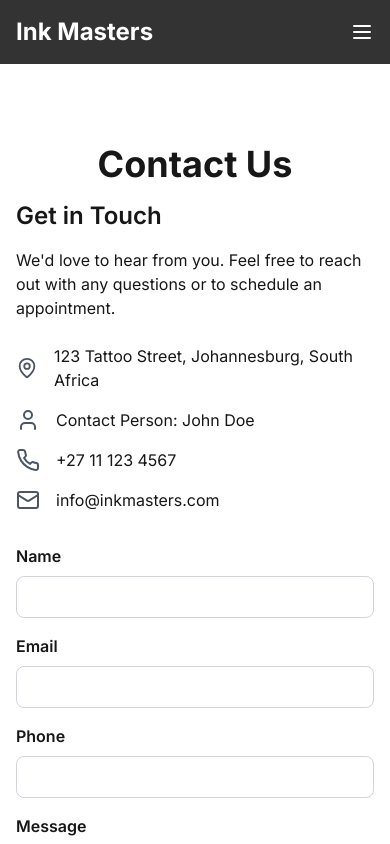
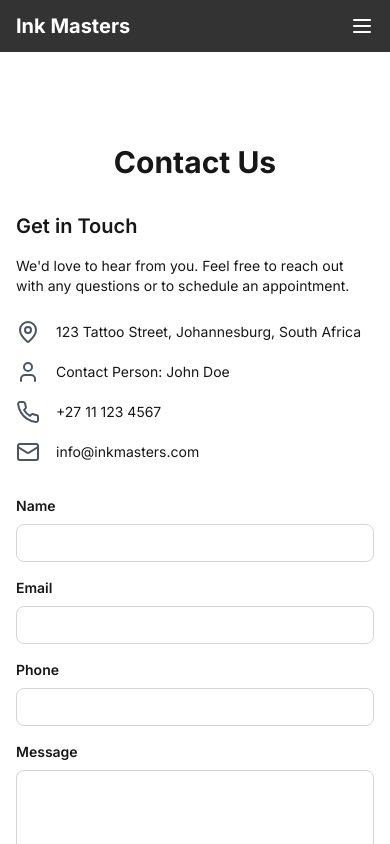
Before and after one commit to ThulaniMthembu/tattoo-parlor, a Next.js app: page /contact in a window 390 px wide. Shown: the top 844 px of the page. Built offline with nearby package versions, Linux system fonts and the light colour scheme.

Commit message:
Mobile optimization

```diff
--- a/src/app/about/page.tsx
+++ b/src/app/about/page.tsx
@@ -3,8 +3,8 @@ import Image from 'next/image'
 export default function About() {
   return (
     <div className="container mx-auto px-4 py-16">
-      <h1 className="text-4xl font-bold mb-4 text-center">About Ink Masters</h1>
-      <p className="text-xl text-center mb-8">Crafting stories on skin since 2005</p>
+      <h1 className="text-3xl sm:text-4xl font-bold mb-4 text-center">About Ink Masters</h1>
+      <p className="text-lg sm:text-xl text-center mb-8">Crafting stories on skin since 2005</p>
       <div className="flex flex-col md:flex-row items-center gap-8">
         <div className="md:w-1/2">
           <Image
@@ -12,17 +12,17 @@ export default function About() {
             alt="Ink Masters Tattoo Studio"
             width={600}
             height={400}
-            className="rounded-lg shadow-lg"
+            className="rounded-lg shadow-lg w-full h-auto"
           />
         </div>
         <div className="md:w-1/2">
-          <p className="text-lg mb-4">
+          <p className="text-base sm:text-lg mb-4">
             Ink Masters is Johannesburg&apos;s premier tattoo parlor, dedicated to bringing your artistic visions to life. With a team of skilled and experienced artists, we specialize in a wide range of styles, from traditional to contemporary designs.
           </p>
-          <p className="text-lg mb-4">
+          <p className="text-base sm:text-lg mb-4">
             Our studio is equipped with state-of-the-art equipment, ensuring the highest standards of hygiene and safety. We take pride in creating a welcoming and comfortable environment for all our clients, whether you&apos;re getting your first tattoo or adding to your collection.
           </p>
-          <p className="text-lg">
+          <p className="text-base sm:text-lg">
             At Ink Masters, we believe that every tattoo tells a story. Let us help you tell yours with beautiful, personalized artwork that you&apos;ll cherish for a lifetime.
           </p>
         </div>
--- a/src/app/contact/page.tsx
+++ b/src/app/contact/page.tsx
@@ -2,7 +2,7 @@
 
 import { useState } from 'react'
 import { motion } from 'framer-motion'
-import { MapPin, Phone, Mail, User } from 'lucide-react'
+import  { MapPin, Phone, Mail, User } from 'lucide-react'
 
 export default function Contact() {
   const [formData, setFormData] = useState({
@@ -26,7 +26,7 @@ export default function Contact() {
 
   return (
     <div className="container mx-auto px-4 py-16">
-      <h1 className="text-4xl font-bold mb-4 text-center">Contact Us</h1>
+      <h1 className="text-3xl sm:text-4xl font-bold mb-8 text-center">Contact Us</h1>
       <div className="flex flex-col md:flex-row gap-8">
         <motion.div
           className="md:w-1/2"
@@ -34,24 +34,24 @@ export default function Contact() {
           animate={{ opacity: 1, x: 0 }}
           transition={{ duration: 0.5 }}
         >
-          <h2 className="text-2xl font-semibold mb-4">Get in Touch</h2>
-          <p className="mb-6">We&apos;d love to hear from you. Feel free to reach out with any questions or to schedule an appointment.</p>
+          <h2 className="text-xl sm:text-2xl font-semibold mb-4">Get in Touch</h2>
+          <p className="mb-6 text-sm sm:text-base">We'd love to hear from you. Feel free to reach out with any questions or to schedule an appointment.</p>
           <div className="space-y-4">
             <div className="flex items-center">
-              <MapPin className="mr-4 text-gray-600" />
-              <p>123 Tattoo Street, Johannesburg, South Africa</p>
+              <MapPin className="mr-4 text-gray-600 flex-shrink-0" />
+              <p className="text-sm sm:text-base">123 Tattoo Street, Johannesburg, South Africa</p>
             </div>
             <div className="flex items-center">
-              <User className="mr-4 text-gray-600" />
-              <p>Contact Person: John Doe</p>
+              <User className="mr-4 text-gray-600 flex-shrink-0" />
+              <p className="text-sm sm:text-base">Contact Person: John Doe</p>
             </div>
             <div className="flex items-center">
-              <Phone className="mr-4 text-gray-600" />
-              <p>+27 11 123 4567</p>
+              <Phone className="mr-4 text-gray-600 flex-shrink-0" />
+              <p className="text-sm sm:text-base">+27 11 123 4567</p>
             </div>
             <div className="flex items-center">
-              <Mail className="mr-4 text-gray-600" />
-              <p>info@inkmasters.com</p>
+              <Mail className="mr-4 text-gray-600 flex-shrink-0" />
+              <p className="text-sm sm:text-base">info@inkmasters.com</p>
             </div>
           </div>
         </motion.div>
@@ -63,7 +63,7 @@ export default function Contact() {
         >
           <form onSubmit={handleSubmit} className="space-y-4">
             <div>
-              <label htmlFor="name" className="block mb-2 font-semibold">Name</label>
+              <label htmlFor="name" className="block mb-2 font-semibold text-sm sm:text-base">Name</label>
               <input
                 type="text"
                 id="name"
@@ -71,11 +71,11 @@ export default function Contact() {
                 value={formData.name}
                 onChange={handleChange}
                 required
-                className="w-full px-4 py-2 border border-gray-300 rounded-lg focus:outline-none focus:ring-2 focus:ring-blue-500 text-black"
+                className="w-full px-4 py-2 border border-gray-300 rounded-lg focus:outline-none focus:ring-2 focus:ring-blue-500 text-black text-sm sm:text-base"
               />
             </div>
             <div>
-              <label htmlFor="email" className="block mb-2 font-semibold">Email</label>
+              <label htmlFor="email" className="block mb-2 font-semibold text-sm sm:text-base">Email</label>
               <input
                 type="email"
                 id="email"
@@ -83,22 +83,22 @@ export default function Contact() {
                 value={formData.email}
                 onChange={handleChange}
                 required
-                className="w-full  px-4 py-2 border border-gray-300 rounded-lg focus:outline-none focus:ring-2 focus:ring-blue-500 text-black"
+                className="w-full px-4 py-2 border border-gray-300 rounded-lg focus:outline-none focus:ring-2 focus:ring-blue-500 text-black text-sm sm:text-base"
               />
             </div>
             <div>
-              <label htmlFor="phone" className="block mb-2 font-semibold">Phone</label>
+              <label htmlFor="phone" className="block mb-2 font-semibold text-sm sm:text-base">Phone</label>
               <input
                 type="tel"
                 id="phone"
                 name="phone"
                 value={formData.phone}
                 onChange={handleChange}
-                className="w-full px-4 py-2 border border-gray-300 rounded-lg focus:outline-none focus:ring-2 focus:ring-blue-500 text-black"
+                className="w-full px-4 py-2 border border-gray-300 rounded-lg focus:outline-none focus:ring-2 focus:ring-blue-500 text-black text-sm sm:text-base"
               />
             </div>
             <div>
-              <label htmlFor="message" className="block mb-2 font-semibold">Message</label>
+              <label htmlFor="message" className="block mb-2 font-semibold text-sm sm:text-base">Message</label>
               <textarea
                 id="message"
                 name="message"
@@ -106,14 +106,14 @@ export default function Contact() {
                 onChange={handleChange}
                 required
                 rows={4}
-                className="w-full px-4 py-2 border border-gray-300 rounded-lg focus:outline-none focus:ring-2 focus:ring-blue-500 text-black"
+                className="w-full px-4 py-2 border border-gray-300 rounded-lg focus:outline-none focus:ring-2 focus:ring-blue-500 text-black text-sm sm:text-base"
               ></textarea>
             </div>
             <motion.button
               whileHover={{ scale: 1.05 }}
               whileTap={{ scale: 0.95 }}
               type="submit"
-              className="w-full bg-blue-600 text-white py-2 px-4 rounded-lg hover:bg-blue-700 transition-colors"
+              className="w-full bg-blue-600 text-white py-2 px-4 rounded-lg hover:bg-blue-700 transition-colors text-sm sm:text-base"
             >
               Send Message
             </motion.button>
--- a/src/app/page.tsx
+++ b/src/app/page.tsx
@@ -51,7 +51,7 @@ export default function Home() {
         </motion.div>
       </AnimatePresence>
       <div className="absolute inset-0 bg-black bg-opacity-50 flex items-center justify-center">
-        <div className="text-center">
+        <div className="text-center px-4">
           <AnimatePresence mode="wait">
             <motion.h1
               key={currentIndex}
@@ -59,16 +59,16 @@ export default function Home() {
               animate={{ opacity: 1, y: 0 }}
               exit={{ opacity: 0, y: -20 }}
               transition={{ duration: 0.5 }}
-              className={`text-4xl md:text-6xl font-bold mb-4 ${heroContent[currentIndex].color}`}
+              className={`text-3xl sm:text-4xl md:text-6xl font-bold mb-4 ${heroContent[currentIndex].color}`}
             >
               {heroContent[currentIndex].text}
             </motion.h1>
           </AnimatePresence>
-          <p className="text-white text-xl md:text-2xl mb-4">Experience the art of tattooing in Johannesburg</p>
-          <p className="text-white text-lg md:text-xl mb-8">Where creativity meets skin - your body, our canvas</p>
+          <p className="text-white text-lg sm:text-xl md:text-2xl mb-6">Experience the art of tattooing in Johannesburg</p>
+          <p className="text-white text-base sm:text-lg md:text-xl mb-8">Where creativity meets skin - your body, our canvas</p>
           <Link
             href="/contact"
-            className="bg-white text-black px-6 py-3 rounded-full text-lg font-semibold hover:bg-gray-200 transition-colors"
+            className="bg-white text-black px-6 py-3 rounded-full text-lg font-semibold hover:bg-gray-200 transition-colors inline-block"
           >
             Book Now
           </Link>
--- a/src/app/services/page.tsx
+++ b/src/app/services/page.tsx
@@ -44,9 +44,9 @@ const services = [
 export default function Services() {
   return (
     <div className="container mx-auto px-4 py-16">
-      <h1 className="text-4xl font-bold mb-4 text-center">Our Services</h1>
-      <p className="text-xl text-center mb-8">Explore our range of tattoo styles and services</p>
-      <div className="grid grid-cols-1 md:grid-cols-2 lg:grid-cols-3 gap-8">
+      <h1 className="text-3xl sm:text-4xl font-bold mb-4 text-center">Our Services</h1>
+      <p className="text-lg sm:text-xl text-center mb-8">Explore our range of tattoo styles and services</p>
+      <div className="grid grid-cols-1 sm:grid-cols-2 lg:grid-cols-3 gap-6">
         {services.map((service, index) => (
           <motion.div
             key={index}
@@ -61,9 +61,9 @@ export default function Services() {
               style={{ backgroundImage: `url(${service.image})` }}
             />
             <div className="absolute inset-0 bg-black bg-opacity-50 transition-opacity hover:bg-opacity-75">
-              <div className="h-full flex flex-col justify-end p-6">
-                <h3 className="text-white text-2xl font-bold mb-2">{service.title}</h3>
-                <p className="text-gray-300 mb-2">{service.description}</p>
+              <div className="h-full flex flex-col justify-end p-4 sm:p-6">
+                <h3 className="text-white text-xl sm:text-2xl font-bold mb-2">{service.title}</h3>
+                <p className="text-gray-300 text-sm sm:text-base mb-2">{service.description}</p>
                 <p className="text-white font-semibold">{service.price}</p>
               </div>
             </div>
--- a/src/components/Navbar.tsx
+++ b/src/components/Navbar.tsx
@@ -28,8 +28,8 @@ export default function Navbar() {
 
   return (
     <nav className="fixed top-0 left-0 right-0 z-50 transition-all duration-300 bg-black/80 backdrop-blur-sm">
-      <div className="container mx-auto px-4 py-4 flex justify-between items-center">
-        <Link href="/" className="text-2xl font-bold text-white">Ink Masters</Link>
+      <div className="container mx-auto px-4 py-3 flex justify-between items-center">
+        <Link href="/" className="text-xl sm:text-2xl font-bold text-white">Ink Masters</Link>
         <div className="hidden md:flex space-x-4">
           <NavLink href="/">Home</NavLink>
           <NavLink href="/about">About</NavLink>
```
Also changed, not shown: src/app/gallery/page.tsx (+9 -6 lines).
